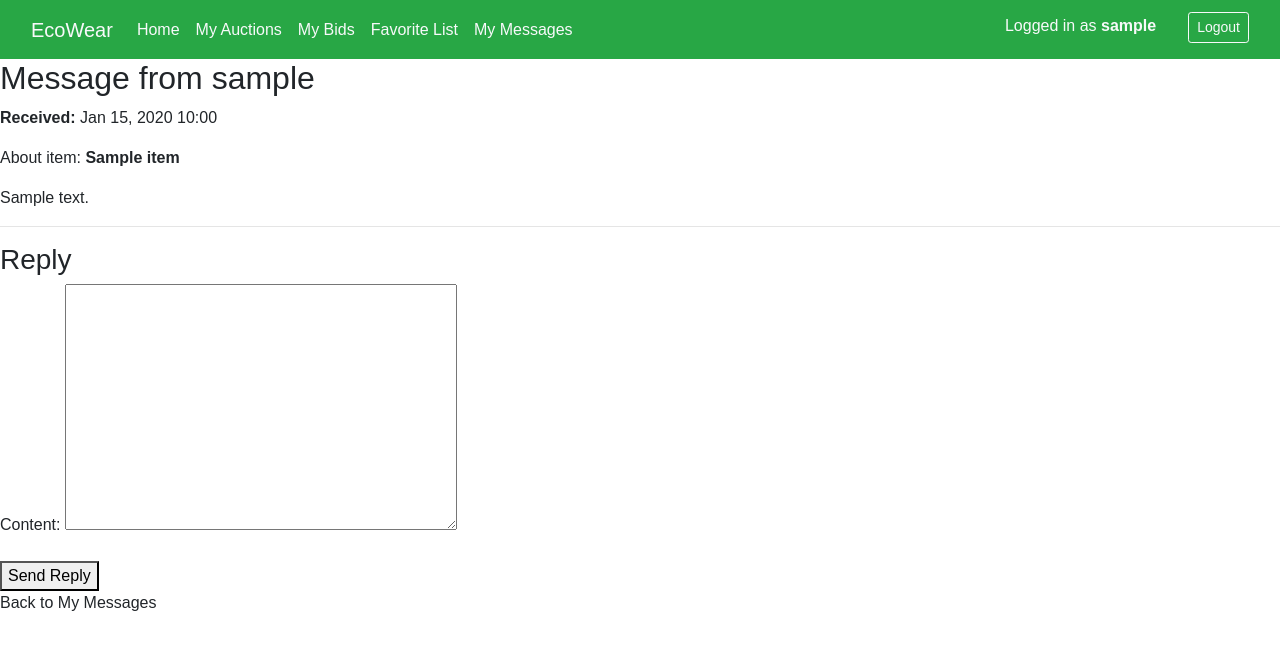
After one commit to congqi09/EcoWear, a Django app: page /mypage/message_detail/1/ in a window 1280 px wide. The commit adds this page. Shown: the top 650 px of the page. Run offline with Django 5.2, Linux system fonts and the light colour scheme; a user stored in the database is signed in; tables that the repository leaves empty hold one stand-in row (values such as "Sample post"); some libraries are stand-ins or nearby versions.

Commit message:
Added my messages

```diff
--- a/ecowear/mypage/forms.py
+++ b/ecowear/mypage/forms.py
@@ -2,7 +2,7 @@ from django.contrib.auth.forms import UserCreationForm, AuthenticationForm
 from django.contrib.auth.models import User
 from django import forms
 
-from mypage.models import Auction, Item, User, Bid
+from mypage.models import Auction, Item, User, Bid, Message
 
 # If you're using a custom user model, ensure to reference it correctly
 class SignUpForm(UserCreationForm):
@@ -35,3 +35,8 @@ class BidForm(forms.ModelForm):
         labels = {
             "amount" : ('Enter Bid'),
         }
+
+class MessageForm(forms.ModelForm):
+    class Meta:
+        model = Message
+        fields = ['content']
--- a/ecowear/mypage/models.py
+++ b/ecowear/mypage/models.py
@@ -130,9 +130,10 @@ class Bid(models.Model):
         ordering = ['-amount']
 
 class Message(models.Model):
+    message_id = models.AutoField(primary_key=True)  # Field name made lowercase.
     sender = models.ForeignKey(User, on_delete=models.CASCADE, related_name='sent_messages')
     receiver = models.ForeignKey(User, on_delete=models.CASCADE, related_name='received_messages')
-    item_id = models.IntegerField(null=True, blank=True)  # Assuming there's an Item model
+    item = models.ForeignKey(Item, on_delete=models.CASCADE, related_name='messages')
     content = models.TextField(max_length=255)
     time_sent = models.DateTimeField(auto_now_add=True)
 
@@ -140,4 +141,4 @@ class Message(models.Model):
         return f'Message from {self.sender} to {self.receiver} sent on {self.time_sent.strftime("%Y-%m-%d %H:%M:%S")}'
 
     class Meta:
-        db_table = 'Message'
+         managed = True
--- a/ecowear/mypage/urls.py
+++ b/ecowear/mypage/urls.py
@@ -1,6 +1,6 @@
 from django.contrib import admin
 from django.urls import path
-from mypage.views import add_item, getAuctionList, getBidList, signup_view, login_view, home_view, user_profile, edit_user_profile, logout_view, item_detail, toggle_favorite, my_favorites
+from mypage.views import add_item, getAuctionList, getBidList, signup_view, login_view, home_view, user_profile, edit_user_profile, logout_view, item_detail, toggle_favorite, my_favorites, send_message, message_list, message_detail
 
 urlpatterns = [
     path('', home_view, name='home'),
@@ -16,4 +16,8 @@ urlpatterns = [
     path('item/<int:item_id>/toggle_favorite/', toggle_favorite, name='toggle_favorite'),
     path('my_favorites/', my_favorites, name='my_favorites'),
     path('item/add/', add_item, name='add_item'),
+    path('send_message/<int:receiver_id>/<int:item_id>/', send_message, name='send_message'),
+    path('messages/', message_list, name='messages'),
+    path('message_detail/<int:message_id>/', message_detail, name='message_detail'),
+    # Add other URLs as needed
 ]
--- a/ecowear/mypage/views.py
+++ b/ecowear/mypage/views.py
@@ -11,9 +11,8 @@ from django.urls import reverse
 from django.utils import timezone
 from datetime import timedelta
 
-
-from mypage.forms import AuctionForm, ItemForm, SignUpForm, UserProfileForm, BidForm
-from mypage.models import User, Item, Favorite, Bid
+from mypage.forms import AuctionForm, ItemForm, SignUpForm, UserProfileForm, BidForm, MessageForm
+from mypage.models import User, Item, Favorite, Bid, Message, Auction
 
 logging.basicConfig(level=logging.INFO)
 logger = logging.getLogger(__name__)
@@ -221,11 +220,16 @@ def item_detail(request, item_id):
     bids = item.bids.all()
     highest_bid = bids.first() if bids else None
     bid_form = BidForm()
-
+    message_form = MessageForm()
+    auction = get_object_or_404(Auction, itemid=item_id)
+    seller_id = auction.sellerid
+    message_form_url = reverse('send_message', kwargs={'receiver_id': auction.sellerid, 'item_id': item.itemid})
 
     if request.method == 'POST':
-        bid_form = BidForm(request.POST)
-        if bid_form.is_valid():
+        bid_form = BidForm(request.POST,  prefix='bid')
+        message_form = MessageForm(request.POST, prefix='message')
+
+        if bid_form.is_valid() and 'bid' in request.POST:
             new_bid = bid_form.save(commit=False)
             new_bid.item = item
             new_bid.user = request.user
@@ -236,8 +240,17 @@ def item_detail(request, item_id):
                 bid_form.add_error('amount', 'Bid must be higher than current highest bid.')
 
 
-    return render(request, 'item_detail.html', {'item': item, 'is_favorited': is_favorited, 'highest_bid': highest_bid,
-        'bid_form': bid_form, 'bidding_active': bidding_active, 'time_remaining': time_remaining, 'bidding_end_time': bidding_end_time})
+    return render(request, 'item_detail.html',
+                   {'item': item,
+                    'is_favorited': is_favorited,
+                    'highest_bid': highest_bid,
+                    'bid_form': bid_form,
+                    'bidding_active': bidding_active,
+                    'time_remaining': time_remaining,
+                    'bidding_end_time': bidding_end_time,
+                    'message_form': message_form,
+                    'seller_id': seller_id,
+                    })
 
 def toggle_favorite(request, item_id):
     item = get_object_or_404(Item, itemid=item_id)
@@ -253,3 +266,68 @@ def my_favorites(request):
     user = request.user
     favorites = Favorite.objects.filter(user=user).select_related('item')
     return render(request, 'my_favorites.html', {'favorites': favorites})
+
+@login_required
+def send_message(request, receiver_id, item_id):
+    if request.method == 'POST':
+        message_form = MessageForm(request.POST)
+        if message_form.is_valid():
+            msg = message_form.save(commit=False)
+            msg.sender = request.user
+            msg.save()
+            return redirect('messages')
+    else:
+        message_form = MessageForm()
+    return render(request, 'messaging/send_message.html', {'form': message_form})
+
+
+@login_required
+def send_message(request, receiver_id, item_id):
+    receiver = get_object_or_404(User, pk=receiver_id)
+    item = get_object_or_404(Item, pk=item_id)  # Assume you need to handle item
+    if request.method == 'POST':
+        form = MessageForm(request.POST)
+        if form.is_valid():
+            msg = form.save(commit=False)
+            msg.sender = request.user
+            msg.receiver = receiver
+            msg.item = item
+            msg.save()
+            return redirect('messages')
+    else:
+        # Prepopulate the receiver and item fields if you want
+        form = MessageForm(initial={'receiver': receiver, 'item': item})
+
+    context = {
+        'form': form,
+        'receiver_name': receiver.username,
+        'item_name': item.title,  # Assuming your Item model has a 'name' field
+    }
+    return render(request, 'send_message.html', context)
+
+@login_required
+def message_list(request):
+    messages = Message.objects.filter(receiver=request.user).order_by('-time_sent')
+    return render(request, 'messages.html', {'messages': messages})
+
+@login_required
+def message_detail(request, message_id):
+    message = get_object_or_404(Message, message_id=message_id, receiver=request.user)
+    item = message.item
+    if request.method == 'POST':
+        form = MessageForm(request.POST)
+        if form.is_valid():
+            reply = form.save(commit=False)
+            reply.sender = request.user
+            reply.receiver = message.sender
+            reply.item = item
+            reply.save()
+            return redirect('messages')
+    else:
+        form = MessageForm(initial={'receiver': message.sender})
+
+    context = {
+        'form': form,
+        'message': message
+    }
+    return render(request, 'message_detail.html', context)
--- a/ecowear/templates/header.html
+++ b/ecowear/templates/header.html
@@ -53,6 +53,13 @@
               >Favorite List</a
             >
           </li>
+          <li class="nav-item">
+            <a
+              class="nav-link active text-light"
+              href="{% url 'messages' %}"
+              >My Messages</a
+            >
+          </li>
           {% endif %}
         </ul>
         <ul class="navbar-nav ml-auto mb-2 mb-lg-0">
--- /dev/null
+++ b/ecowear/templates/message_detail.html
@@ -0,0 +1,16 @@
+{% extends "header.html" %}
+
+{% block content %}
+<h2>Message from {{ message.sender.username }}</h2>
+<p><strong>Received:</strong> {{ message.time_sent|date:"M d, Y H:i" }}</p>
+<p>About item: <strong>{{ message.item.title }}</strong></p>
+<p>{{ message.content }}</p>
+<hr>
+<h3>Reply</h3>
+<form method="post">
+    {% csrf_token %}
+    {{ form.as_p }}
+    <button type="submit">Send Reply</button>
+</form>
+<a href="{% url 'messages' %}">Back to My Messages</a>
+{% endblock %}
```
Also changed, not shown: ecowear/templates/item_detail.html (+6 -1 lines), ecowear/templates/messages.html (added, +14 -0 lines), ecowear/templates/send_message.html (added, +13 -0 lines), ecowear/mypage/migrations/0009_message.py (added), ecowear/mypage/migrations/0010_alter_message_message_id.py (added).
